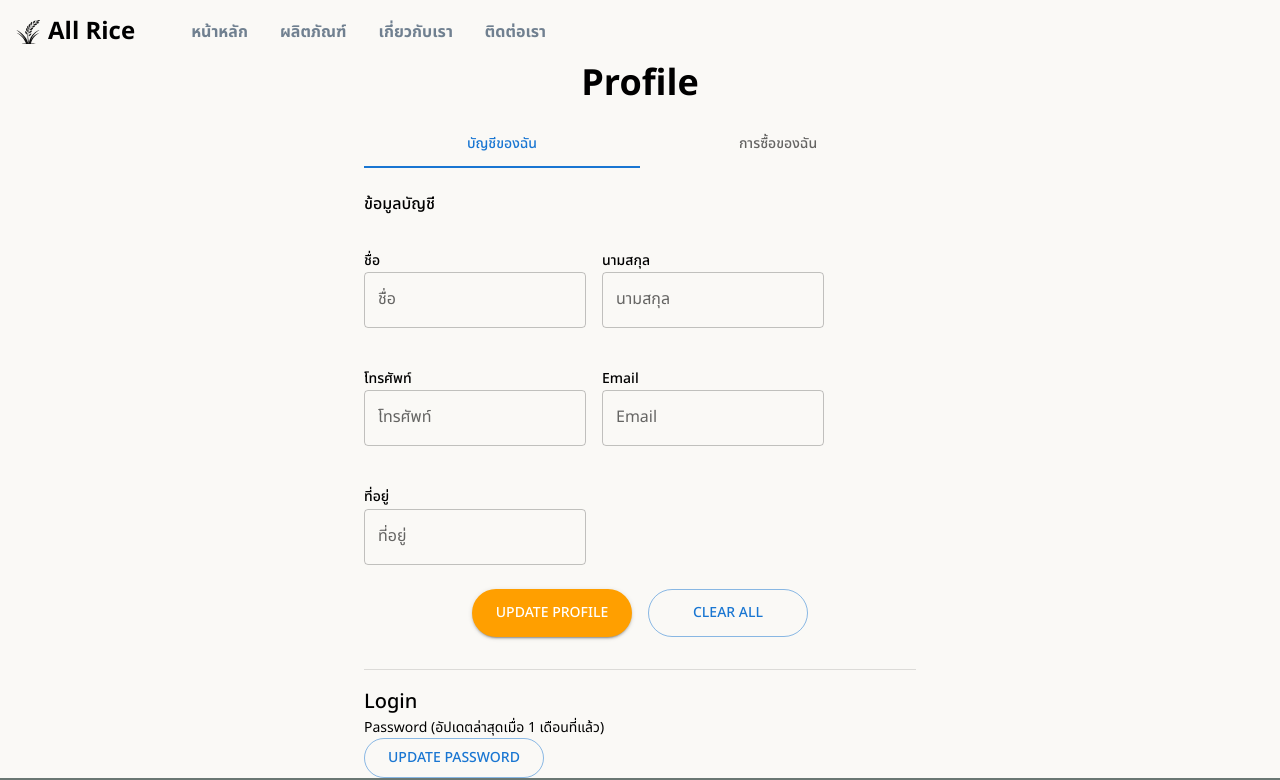
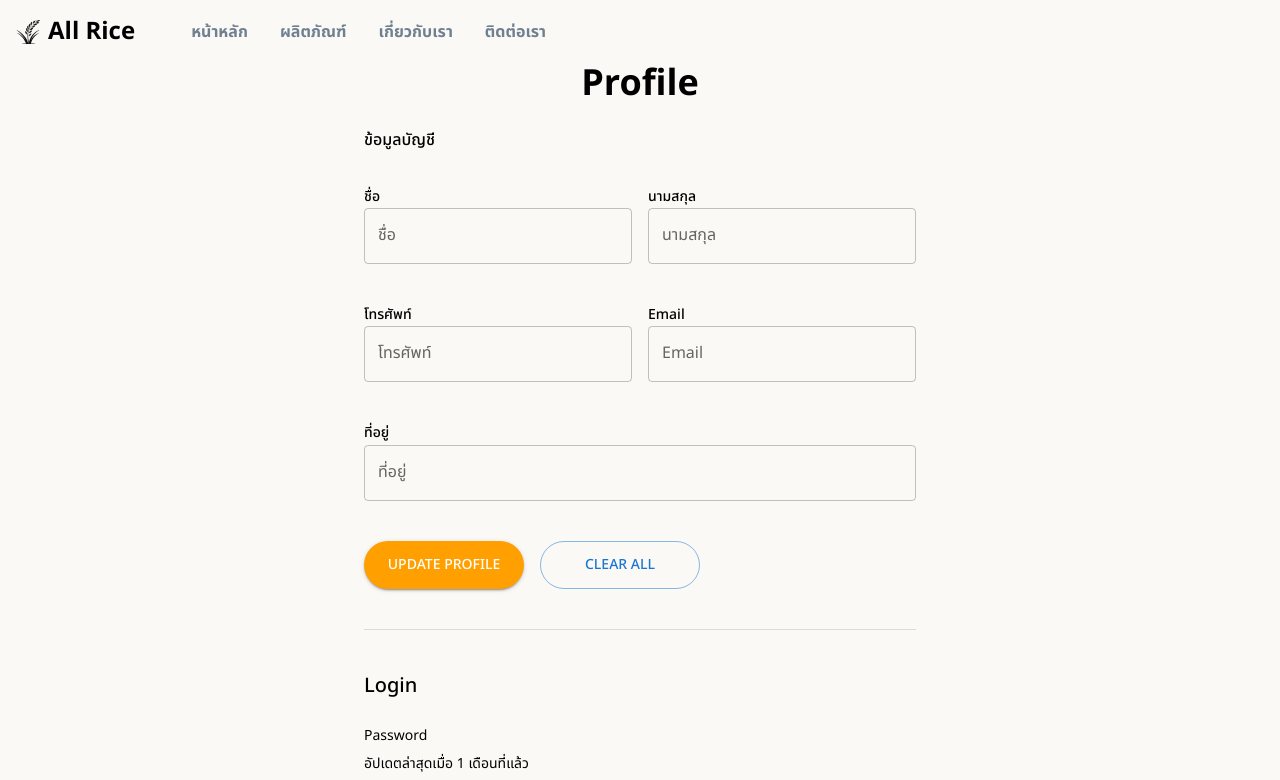
Before and after one commit to z3tz3r0/jsd9-pheonix_wicianburi-frontend, a React (Vite) app: page /profile/account in a window 1280 px wide. Shown: the top 780 px of the page. Built offline with nearby package versions, Linux system fonts and the light colour scheme; some icons are missing.

Commit message:
feat(account): updated ContainerAccount.jsx

```diff
--- a/package.json
+++ b/package.json
@@ -13,7 +13,7 @@
     "@base-ui-components/react": "^1.0.0-alpha.7",
     "@emotion/react": "^11.14.0",
     "@emotion/styled": "^11.14.0",
-    "@mui/icons-material": "^7.0.1",
+    "@mui/icons-material": "^7.0.2",
     "@mui/material": "^7.0.1",
     "@tailwindcss/vite": "^4.1.3",
     "react": "^19.0.0",
--- a/src/containers/containerAccount/ContainerAccount.jsx
+++ b/src/containers/containerAccount/ContainerAccount.jsx
@@ -8,7 +8,8 @@ const ContainerAccount = () => {
         <Container maxWidth="sm">
       <Box sx={{ mt: 2 }}>
         {/* Navigation Tabs */}
-        <Tabs value={tab} onChange={(e, newValue) => setTab(newValue)} variant="fullWidth" >
+        <Tabs value={tab} onChange={(e, newValue) => setTab(newValue)} variant="fullWidth"
+          sx={{ display: { xs: "block", sm: "none" } }}>
           <Tab label="บัญชีของฉัน" sx={{ borderColor: "#ff9f00" }}/>
           <Tab label="การซื้อของฉัน" />
         </Tabs>
@@ -20,32 +21,32 @@ const ContainerAccount = () => {
               ข้อมูลบัญชี
             </Typography>
 
-            <Grid container spacing={2} sx={{ mt: 1 }}>
-              <Grid item xs={12} sm={6}>
+            <Grid container spacing={2} sx={{ flexDirection: { xs: "column", sm: "row" }, mt: 1 }}>
+              <Grid item size={{ xs: 12, sm: 6 }}>
                 <Typography variant="h6" sx={{ mt: 3, fontSize: "14px", fontWeight: "medium" }}>
                 ชื่อ
                 </Typography>
-                <TextField fullWidth label="ชื่อ" variant="outlined" />
+                <TextField fullWidth label="ชื่อ" variant="outlined"/>
               </Grid>
-              <Grid item xs={12} sm={6}>
+              <Grid item size={{ xs: 12, sm: 6 }}>
                 <Typography variant="h6" sx={{ mt: 3, fontSize: "14px", fontWeight: "medium" }}>
                 นามสกุล
                 </Typography>
-                <TextField fullWidth label="นามสกุล" variant="outlined" />
+                <TextField fullWidth label="นามสกุล" variant="outlined"/>
               </Grid>
-              <Grid item xs={12} sm={6}>
+              <Grid item size={{ xs: 12, sm: 6 }}>
                 <Typography variant="h6" sx={{ mt: 3, fontSize: "14px", fontWeight: "medium" }}>
                 โทรศัพท์
                 </Typography>
                 <TextField fullWidth label="โทรศัพท์" variant="outlined" />
               </Grid>
-              <Grid item xs={12} sm={6}>
+              <Grid item size={{ xs: 12, sm: 6 }}>
                 <Typography variant="h6" sx={{ mt: 3, fontSize: "14px", fontWeight: "medium" }}>
                 Email
                 </Typography>
                 <TextField fullWidth label="Email" variant="outlined" />
               </Grid>
-              <Grid item xs={12}>
+              <Grid item size={{ xs: 12, sm: 12 }}>
                 <Typography variant="h6" sx={{ mt: 3, fontSize: "14px", fontWeight: "medium" }}>
                 ที่อยู่
                 </Typography>
@@ -54,7 +55,7 @@ const ContainerAccount = () => {
             </Grid>
 
             {/* Buttons */}
-            <Box sx={{ display: "flex", justifyContent: "center", gap: 2, mt: 3 }}>
+            <Box sx={{ display: "flex", justifyContent:{ xs:"center", sm:"flex-start"} , gap: 2, mt: 5 }}>
               <Button variant="contained" sx={{ width: 160, height: 48,  borderRadius: 20, bgcolor: "#ff9f00", color: "white" }} >
                 Update Profile
               </Button>
@@ -64,12 +65,13 @@ const ContainerAccount = () => {
             </Box>
 
             {/* Divider */}
-            <Divider sx={{ mt: 4, mb: 2 }} />
+            <Divider sx={{ mt: 5, mb: 5 }} />
 
             {/* Login Section */}
             <Typography variant="h6">Login</Typography>
-            <Typography variant="body2">Password (อัปเดตล่าสุดเมื่อ 1 เดือนที่แล้ว)</Typography>
-            <Button variant="outlined" sx={{ width: 180, height: 40,  borderRadius: 20 }}>
+            <Typography variant="body2" sx={{ mt: 3}}>Password </Typography>
+            <Typography variant="body2" sx={{ mt: 1}}>อัปเดตล่าสุดเมื่อ 1 เดือนที่แล้ว</Typography>
+            <Button variant="outlined" sx={{ width: 180, height: 40,  borderRadius: 20, mt: 1, mb: 4 }}>
               Update Password
             </Button>
           </>
--- a/src/index.css
+++ b/src/index.css
@@ -30,11 +30,11 @@ footer {
     }
 
     .nav-menu {
-        @apply mx-4 text-base font-bold text-slategray transform transition-transform duration-600 hover:text-accent hover:-translate-y-2;
+        @apply mx-4 text-base font-bold transition-transform transform text-slategray duration-600 hover:text-accent hover:-translate-y-2;
     }
 
     .footer-menu {
-        @apply mb-4 text-sm text-primary transform transition-transform duration-600 hover:text-accent hover:-translate-y-1;
+        @apply mb-4 text-sm transition-transform transform text-primary duration-600 hover:text-accent hover:-translate-y-1;
     }
 
     .footer-text {
```
Also changed, not shown: 1 other file (tests, documents, lock files or other folders).
